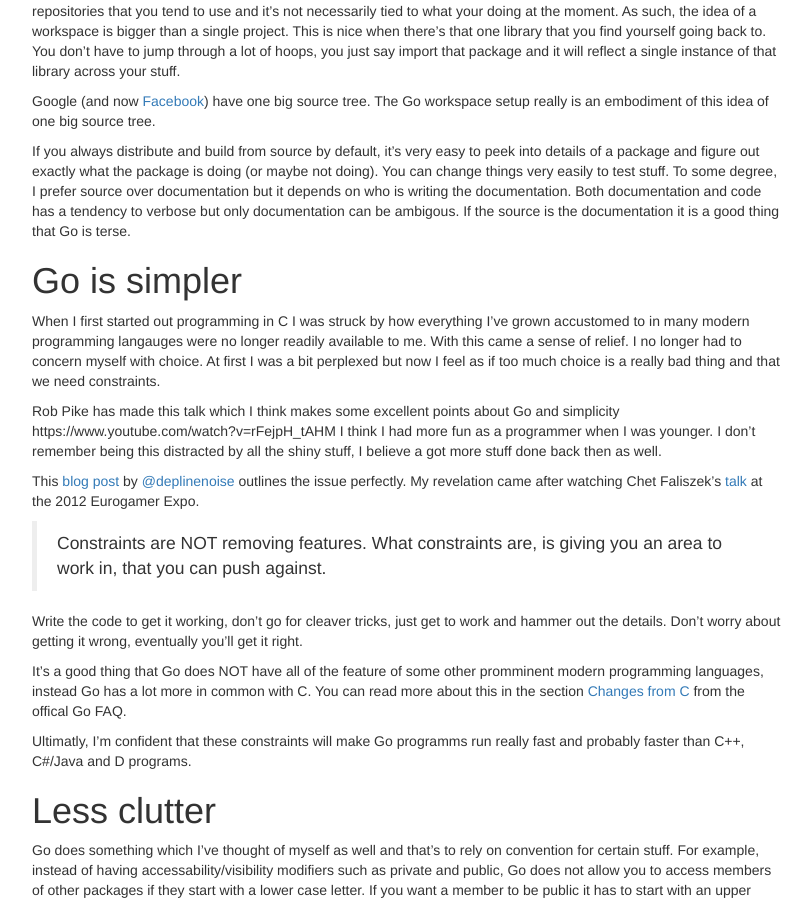
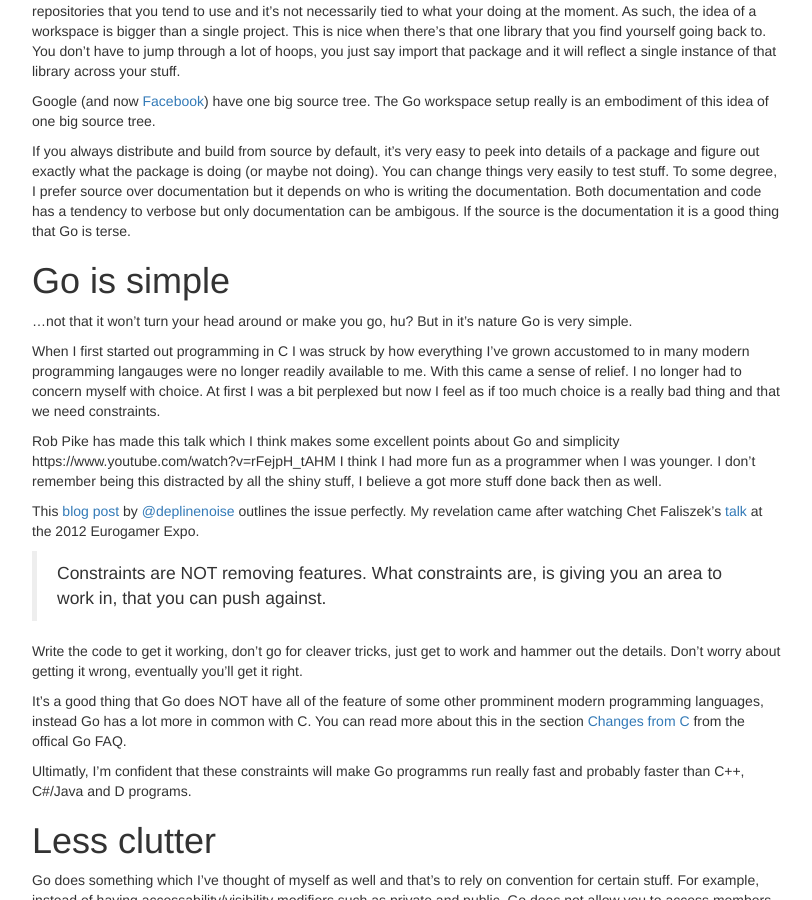
Before and after one commit to leidegre/leidegre.github.com, a Jekyll site: the page built from _posts/2016-04-03-falling-in-love-with-go.md, in a window 1280 px wide and 900 px high, scrolled down 385 px. Shown: the whole window, without its empty margins (38-850 px from the left). Built offline with Jekyll 4.4.1, drawn with Linux system fonts in a browser that asks for light colours; nearby versions of some CDN libraries.

Commit message:
Update 2016-04-03-falling-in-love-with-go.md

```diff
--- a/_posts/2016-04-03-falling-in-love-with-go.md
+++ b/_posts/2016-04-03-falling-in-love-with-go.md
@@ -14,7 +14,9 @@ Google (and now [Facebook](http://duckrowing.com/2014/05/02/one-big-source-tree/
 
 If you always distribute and build from source by default, it's very easy to peek into details of a package and figure out exactly what the package is doing (or maybe not doing). You can change things very easily to test stuff. To some degree, I prefer source over documentation but it depends on who is writing the documentation. Both documentation and code has a tendency to verbose but only documentation can be ambigous. If the source is the documentation it is a good thing that Go is terse.
 
-# Go is simpler
+# Go is simple
+
+...not that it won't turn your head around or make you go, hu? But in it's nature Go is very simple.
 
 When I first started out programming in C I was struck by how everything I've grown accustomed to in many modern programming langauges were no longer readily available to me. With this came a sense of relief. I no longer had to concern myself with choice. At first I was a bit perplexed but now I feel as if too much choice is a really bad thing and that we need constraints.
 
```
